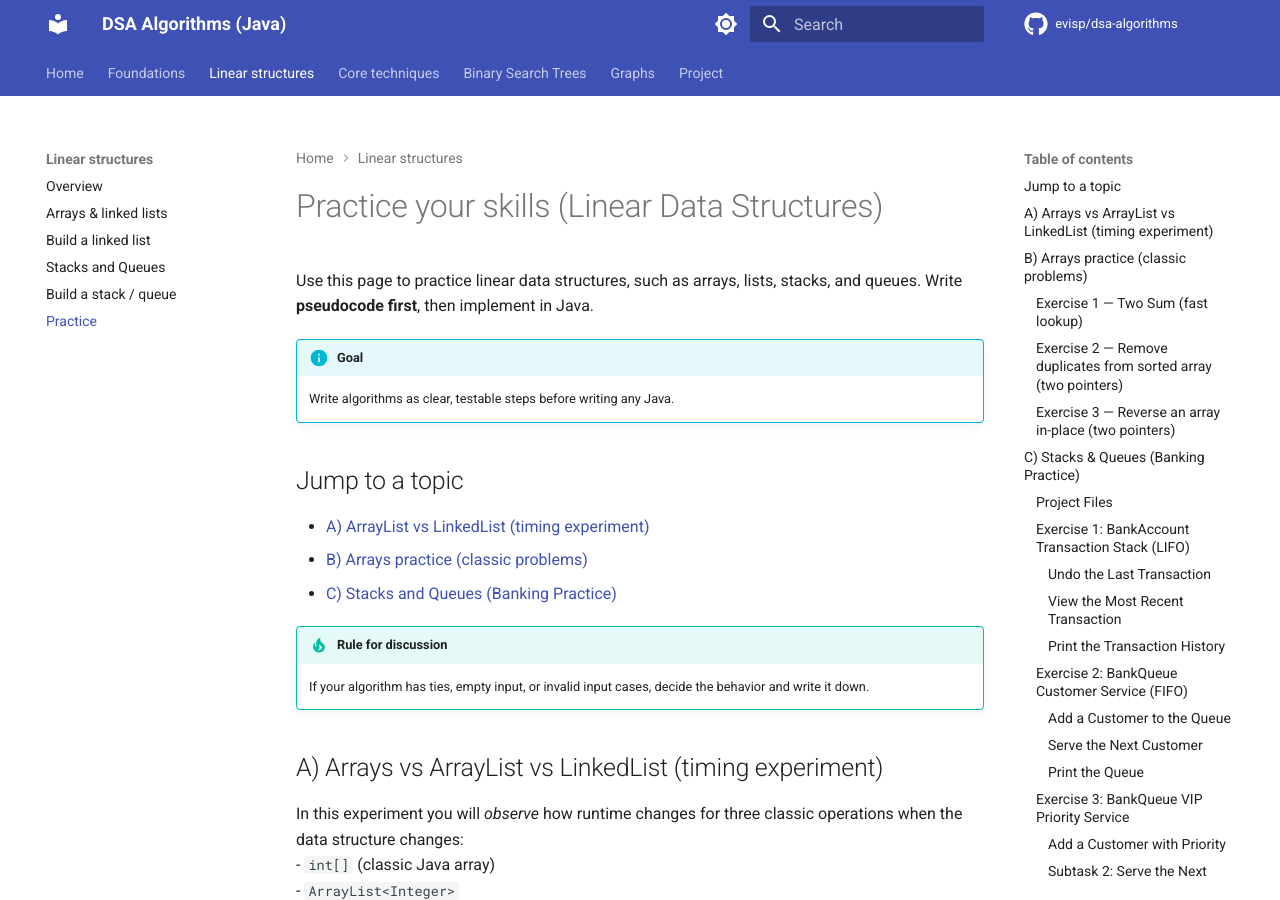
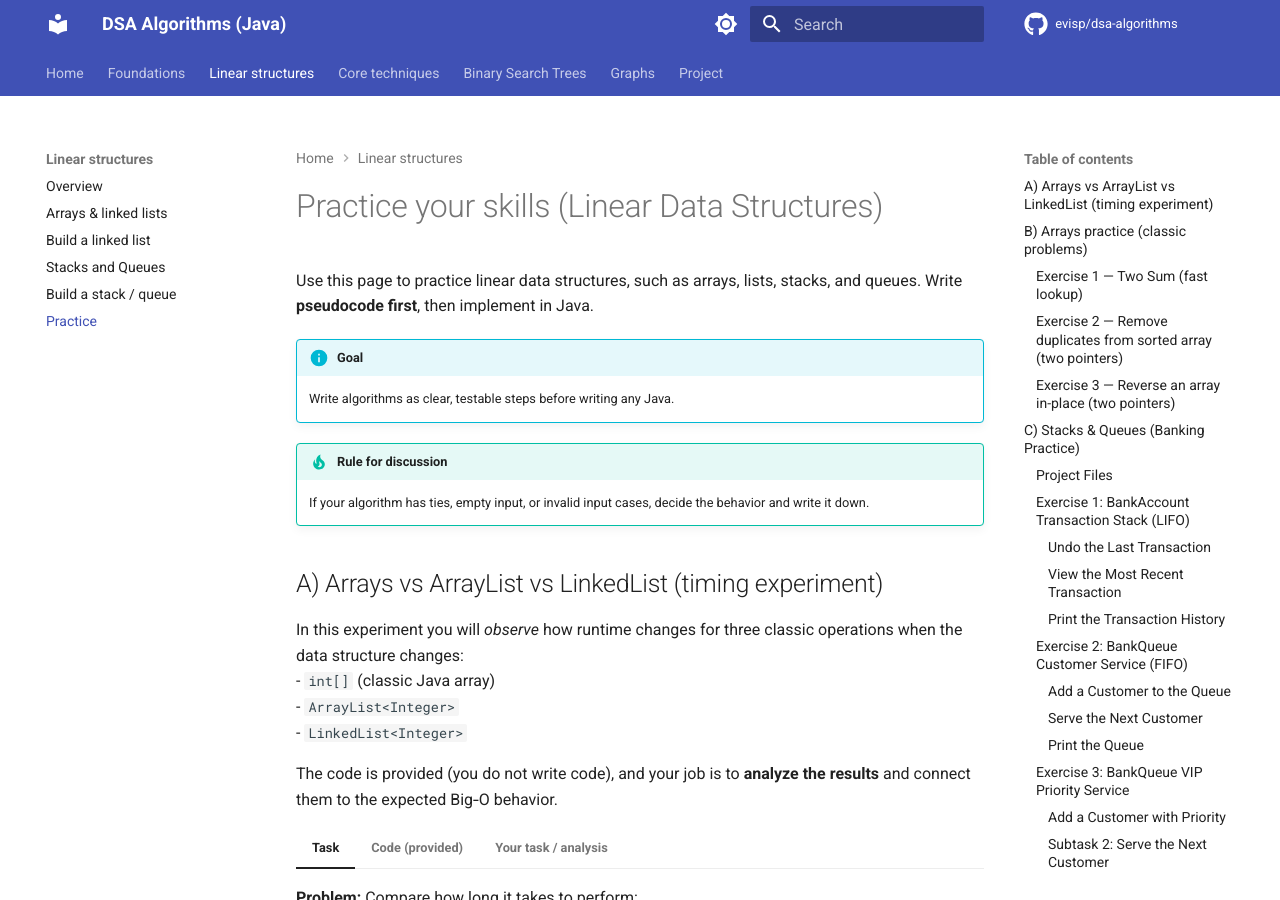
Before and after one commit to evisp/dsa-algorithms, an MkDocs documentation site: the page built from docs/linear/practice.md, in a window 1280 px wide and 900 px high. Built offline with MkDocs 1.6.1 and Material for MkDocs 9.7.7, drawn with Linux system fonts in a browser that asks for light colours; comment, search, counter and statistics services are not loaded.

```diff
--- a/docs/linear/practice.md
+++ b/docs/linear/practice.md
@@ -4,12 +4,6 @@ Use this page to practice linear data structures, such as arrays, lists, stacks,
 
 !!! info "Goal"
     Write algorithms as clear, testable steps before writing any Java.
-
-## Jump to a topic
-- [A) ArrayList vs LinkedList (timing experiment)](#a-arraylist-vs-linkedlist-timing-experiment)
-- [B) Arrays practice (classic problems)](#b-arrays-practice-classic-problems)
-- [C) Stacks and Queues (Banking Practice)](#c-stacks-and-queues-banking-practice)
-
 
 !!! tip "Rule for discussion"
     If your algorithm has ties, empty input, or invalid input cases, decide the behavior and write it down.
```
Also changed, not shown: docs/index.md (+1 -2 lines), docs/trees/bst-advanced.md (+1 -1 lines).
